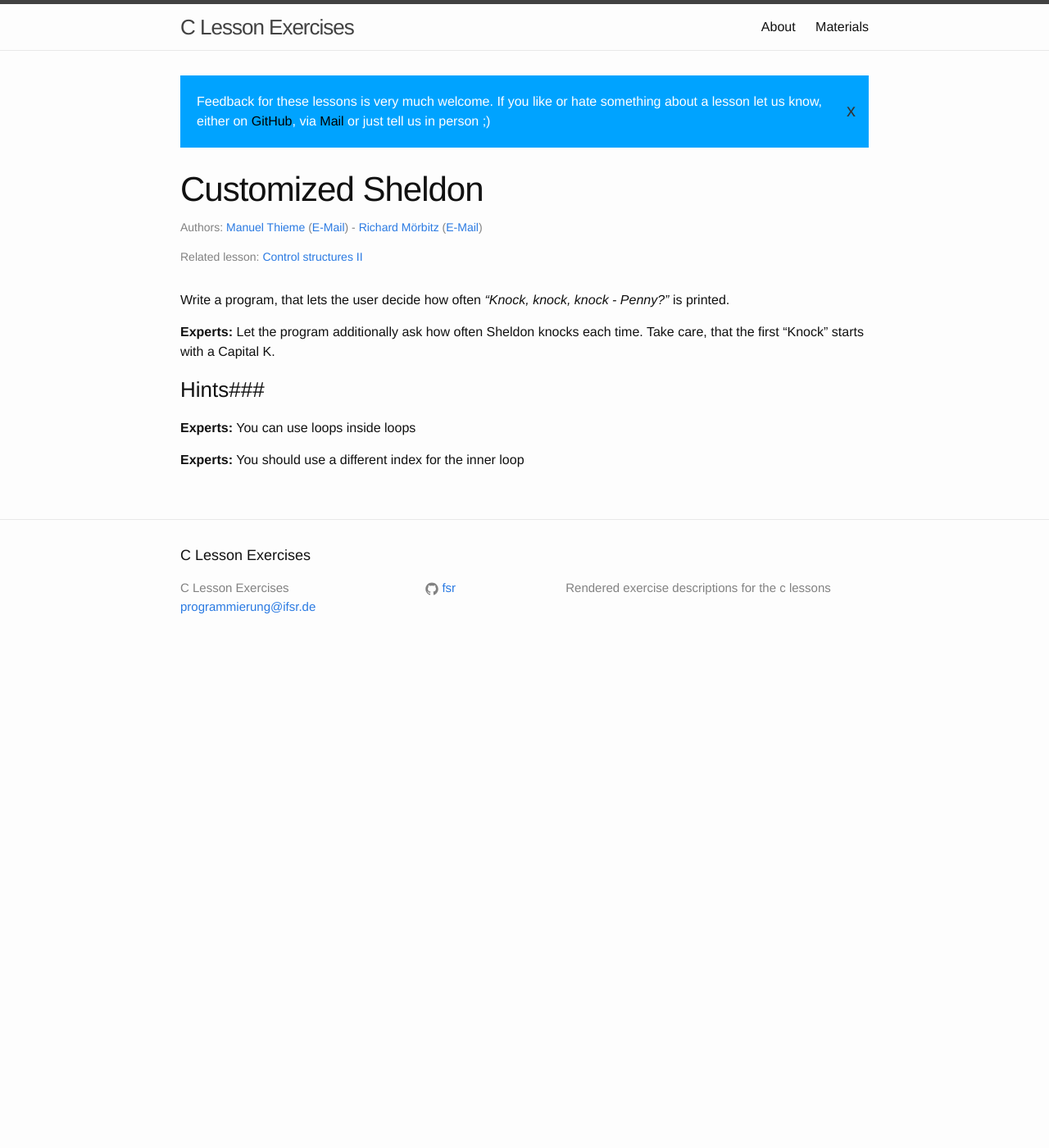
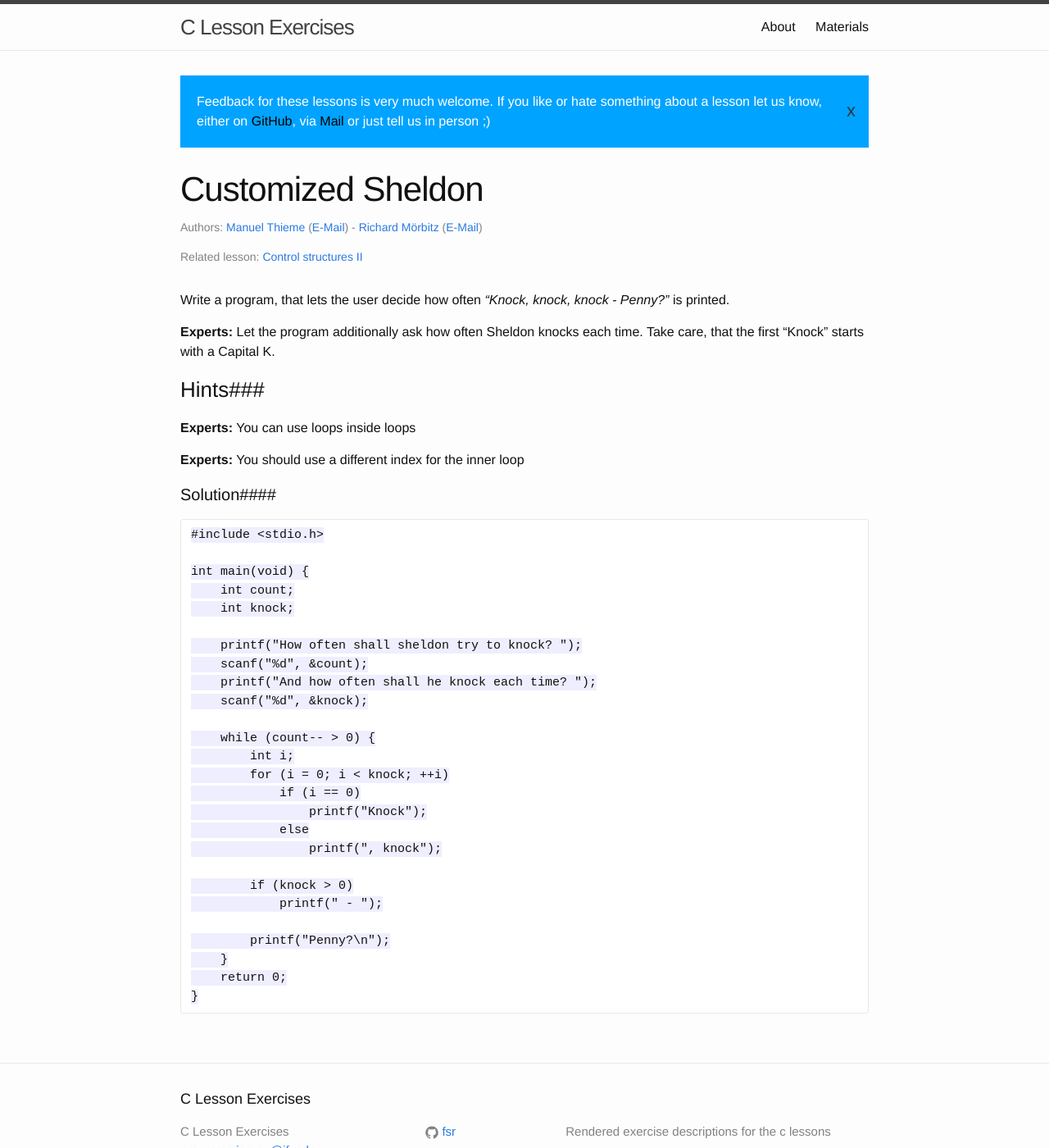
Before and after one commit to fsr/c-lessons, a Jekyll site: the page built from _exercises/07_customized_sheldon.md, in a window 1280 px wide and 1400 px high. Shown: the whole window at 82% size. Built offline with Jekyll 4.4.1, drawn with Linux system fonts in a browser that asks for light colours.

Commit message:
added solution for 07

```diff
--- a/_exercises/07_customized_sheldon.md
+++ b/_exercises/07_customized_sheldon.md
@@ -16,3 +16,34 @@ Write a program, that lets the user decide how often *"Knock, knock, knock - Pen
 **Experts:** You can use loops inside loops
 
 **Experts:** You should use a different index for the inner loop
+
+
+####Solution####
+
+
+    #include <stdio.h>
+
+    int main(void) {
+        int count;
+        int knock;
+
+        printf("How often shall sheldon try to knock? ");
+        scanf("%d", &count);
+        printf("And how often shall he knock each time? ");
+        scanf("%d", &knock);
+
+        while (count-- > 0) {
+            int i;
+            for (i = 0; i < knock; ++i)
+                if (i == 0)
+                    printf("Knock");
+                else
+                    printf(", knock");
+
+            if (knock > 0)
+                printf(" - ");
+
+            printf("Penny?\n");
+        }
+        return 0;
+    }
```
